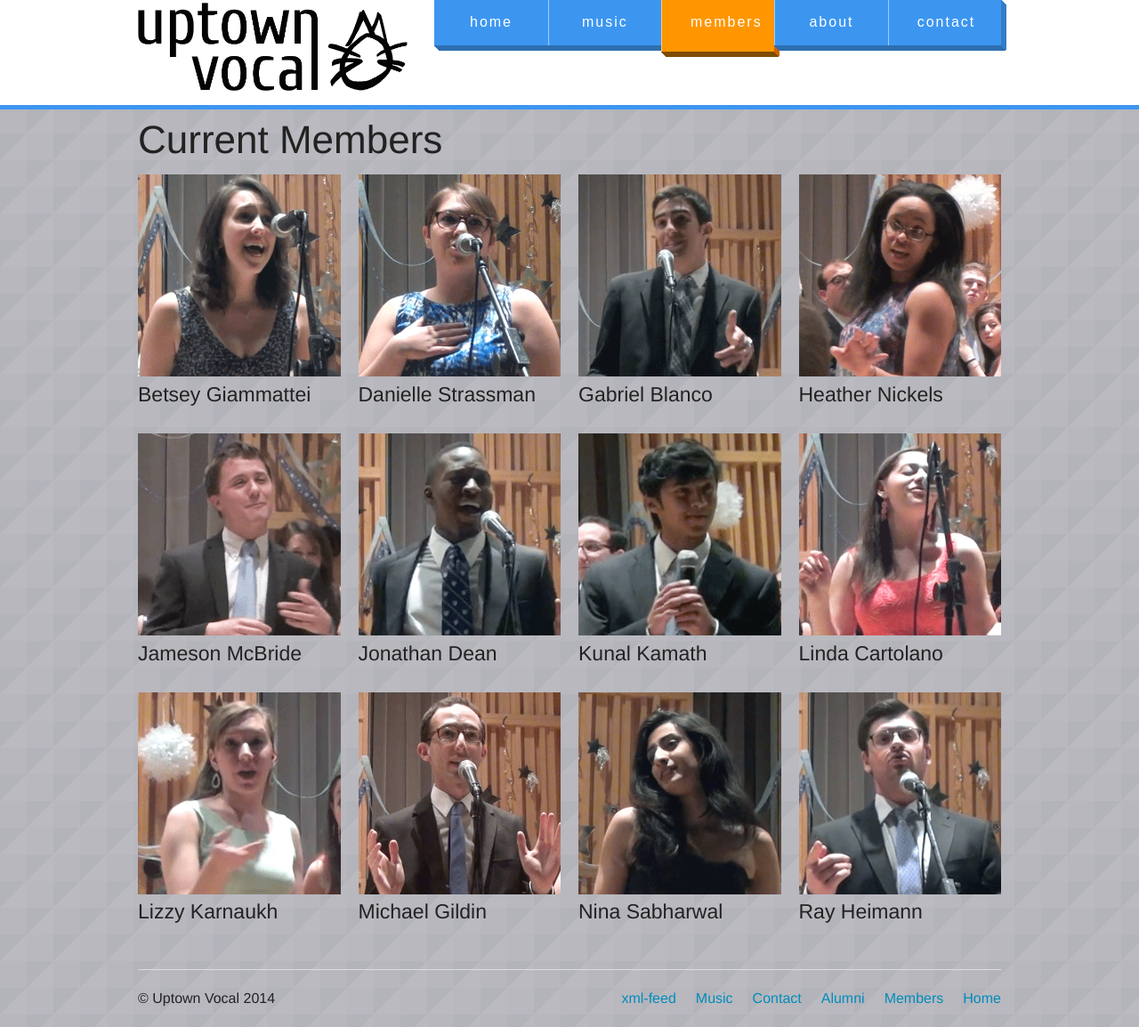
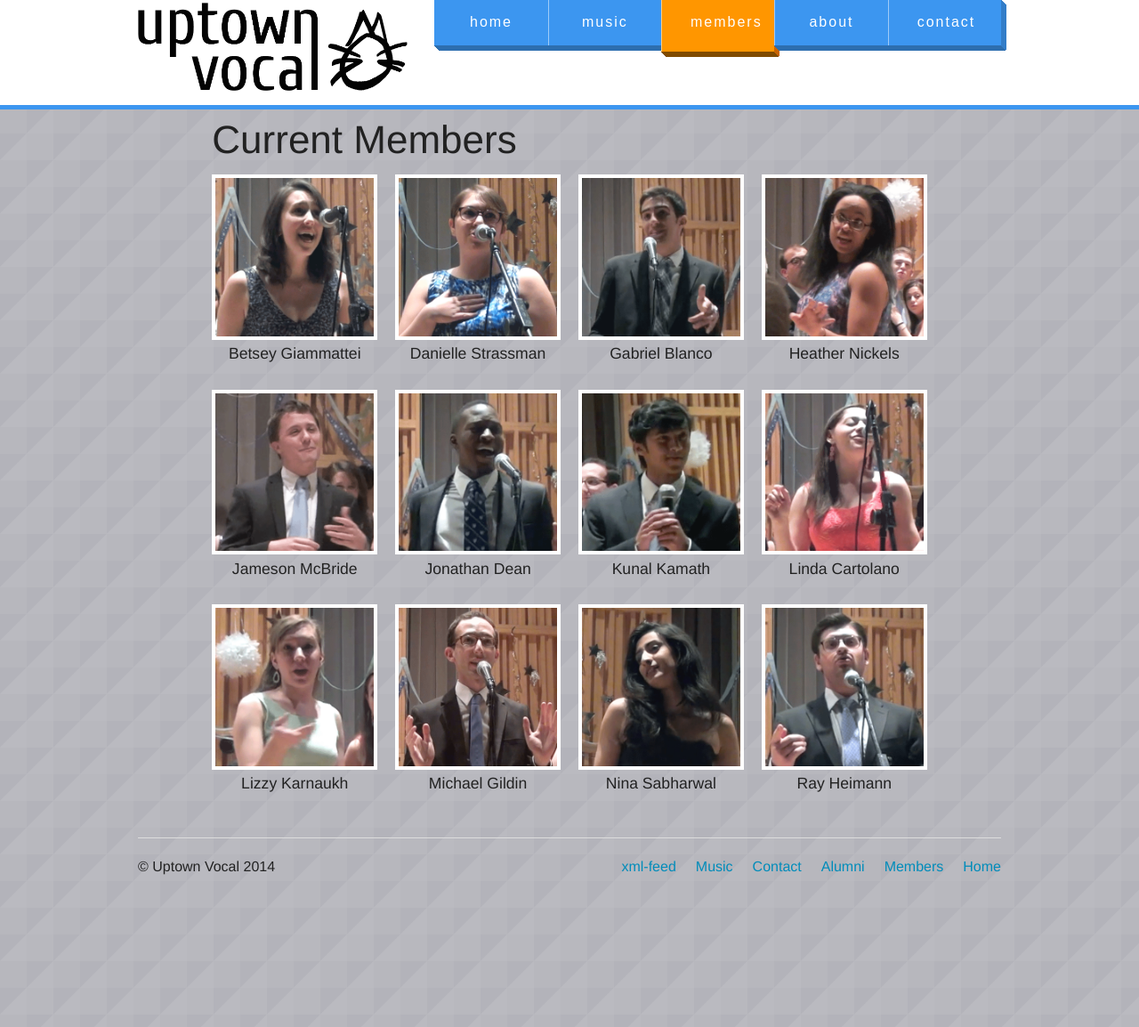
Before and after one commit to uptownvocal/uptownvocal.github.io, a Jekyll site: the page built from members/index.html, in a window 1280 px wide. Shown: the whole page at 89% size. Built offline with Jekyll 4.4.1, drawn with Linux system fonts in a browser that asks for light colours; some web fonts are replaced; after the commit the page ends 1006 px from its top, so only the background shows below that.

Commit message:
Members Grid CSS improvements

```diff
--- a/assets/css/style.css
+++ b/assets/css/style.css
@@ -243,6 +243,21 @@ body {
   font-size: 1rem;
 }
 
+/* ============ MEMBERS.html ============ */
+
+.members-grid img {
+  border: solid white 4px;
+}
+
+.members-grid h4 {
+  font-size: 1.1rem;
+/*  position: relative;
+  top: -32px;
+  background-color: rgb(255,255,255);
+  background-color: rgba(255,255,255,.8);*/
+  text-align: center;
+}
+
 /* ============ RESPONSIVENESS ============ */
 
 @media only screen and (max-width: 640px) {
@@ -267,10 +282,23 @@ body {
     font-size: .8rem;
   }
 
-}
+  .members-grid img {
+    border: solid white 3px;
+  }
 
-@media only screen and (max-width: 500px) {
-  .current-tab, .navbutton {
+
+  .members-grid h4 {
+    position: static;
     font-size: .7rem;
+
   }
-}
+
+  @media only screen and (max-width: 500px) {
+    .current-tab, .navbutton {
+      font-size: .7rem;
+    }
+
+  .members-grid img {
+    border: solid white 2px;
+  }
+  }
--- a/members/index.html
+++ b/members/index.html
@@ -5,9 +5,9 @@ footer: true
 ---
 
 <div class="row">
-  <div class="large-12 columns">
+  <div class="large-10 medium-11 large-centered medium-centered columns">
     <h1>Current Members</h1>
-    <ul class="large-block-grid-4 medium-block-grid-4 small-block-grid-3">
+    <ul class="members-grid large-block-grid-4 medium-block-grid-4 small-block-grid-3">
       <li><img src="{{ site.memburl }}/betsey.png"><h4>Betsey Giammattei</h4></li>
       <li><img src="{{ site.memburl }}/danielle.png"><h4>Danielle Strassman</h4></li>
       <li><img src="{{ site.memburl }}/gabe.png"><h4>Gabriel Blanco</h4></li>
```
